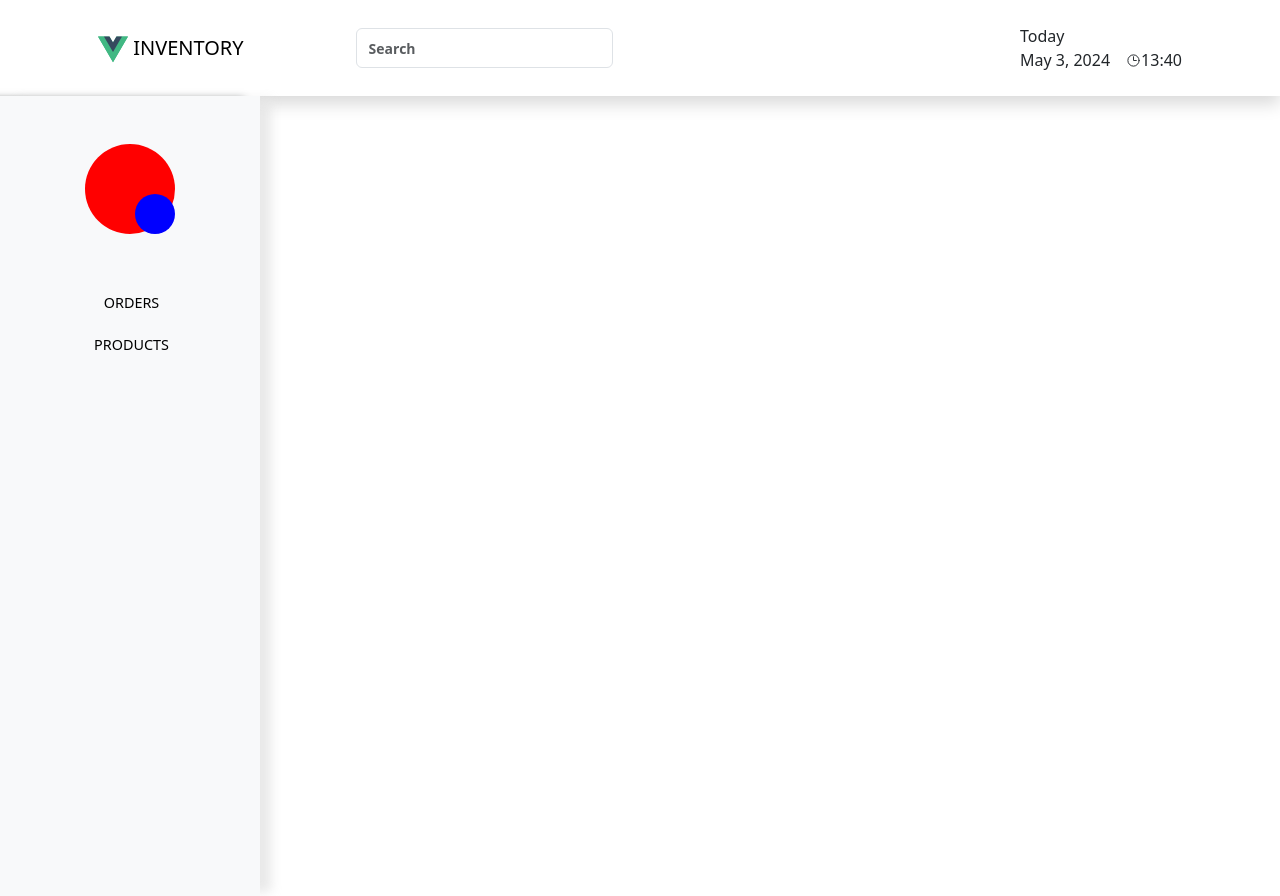
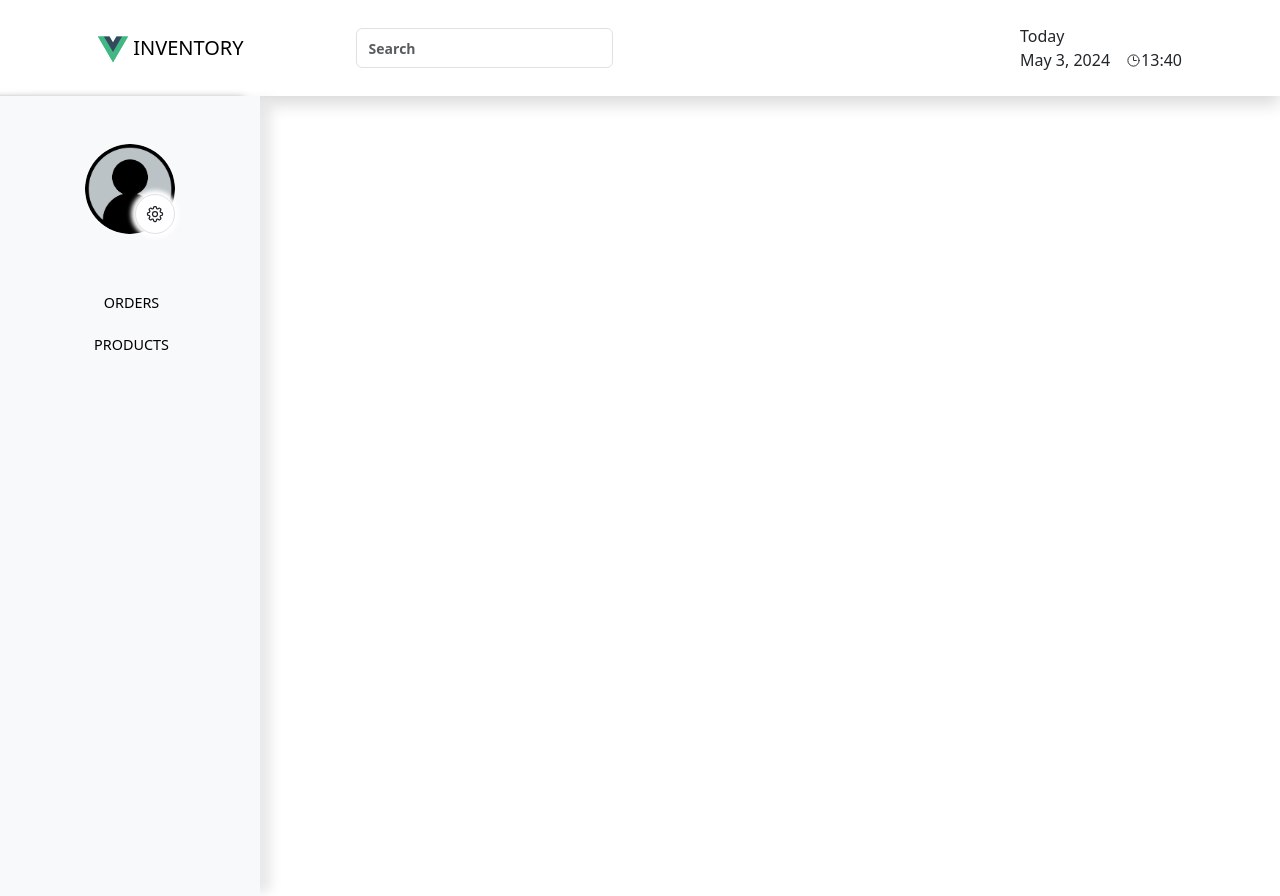
Before and after one commit to DamIslano/dzentest, a Vue app: page / in a window 1280 px wide. Built offline with nearby package versions, Linux system fonts and the light colour scheme.

Commit message:
update: sidebar

```diff
--- a/src/assets/style/sidebar.css
+++ b/src/assets/style/sidebar.css
@@ -24,7 +24,9 @@
   width: 90px;
   height: 90px;
   border-radius: 50%;
-  background: red;
+  background: rgb(187, 195, 198);
+  object-fit: cover;
+  object-position: top;
   margin: auto 0;
 }
 .sidebar_logo_2 {
@@ -33,8 +35,15 @@
   border-radius: 50%;
   right: 0;
   bottom: 0;
-  background: blue;
+  background: white;
+  box-shadow: 0 0 4px 4px white;
   margin: auto 0;
+  transition: 1s ease all;
+}
+
+.sidebar_logo_2:hover {
+  cursor: pointer;
+  transform: rotate(360deg)
 }
 
 #sidebar:not(.expand) .sidebar_logo,
--- a/src/components/NavigationMenu.vue
+++ b/src/components/NavigationMenu.vue
@@ -1,4 +1,5 @@
 <script setup lang="ts">
+import { Cog8ToothIcon } from '@heroicons/vue/24/outline'
 
 </script>
 
@@ -10,18 +11,18 @@
 					<i class="lni lni-grid-alt"></i>
 				</button> -->
 				<div class="mx-auto position-relative mt-5 mb-3">
-					<div class="sidebar_logo"></div>
-					<div class="sidebar_logo_2 position-absolute"></div>
+					<img src="../assets/images/user.png" alt="avatar image" class="sidebar_logo">
+					<div class="sidebar_logo_2 position-absolute border d-flex alighn-items-center justify-content-center"><Cog8ToothIcon style="width: 20px;"/></div>
 				</div>
 			</div>
 			<ul class="sidebar-nav text-center">
 				<li class="sidebar-item">
-					<router-link to="/orders" class="sidebar-link">
+					<router-link to="/orders" class="sidebar-link" :class="{ active: $route.path === '/orders' }">
 						<span>Orders</span>
 					</router-link>
 				</li>
 				<li class="sidebar-item">
-					<router-link to="/products" class="sidebar-link">
+					<router-link to="/products" class="sidebar-link" :class="{ active: $route.path === '/products' }">
 						<span>Products</span>
 					</router-link>
 				</li>
```
Also changed, not shown: src/assets/images/user.png (added).
